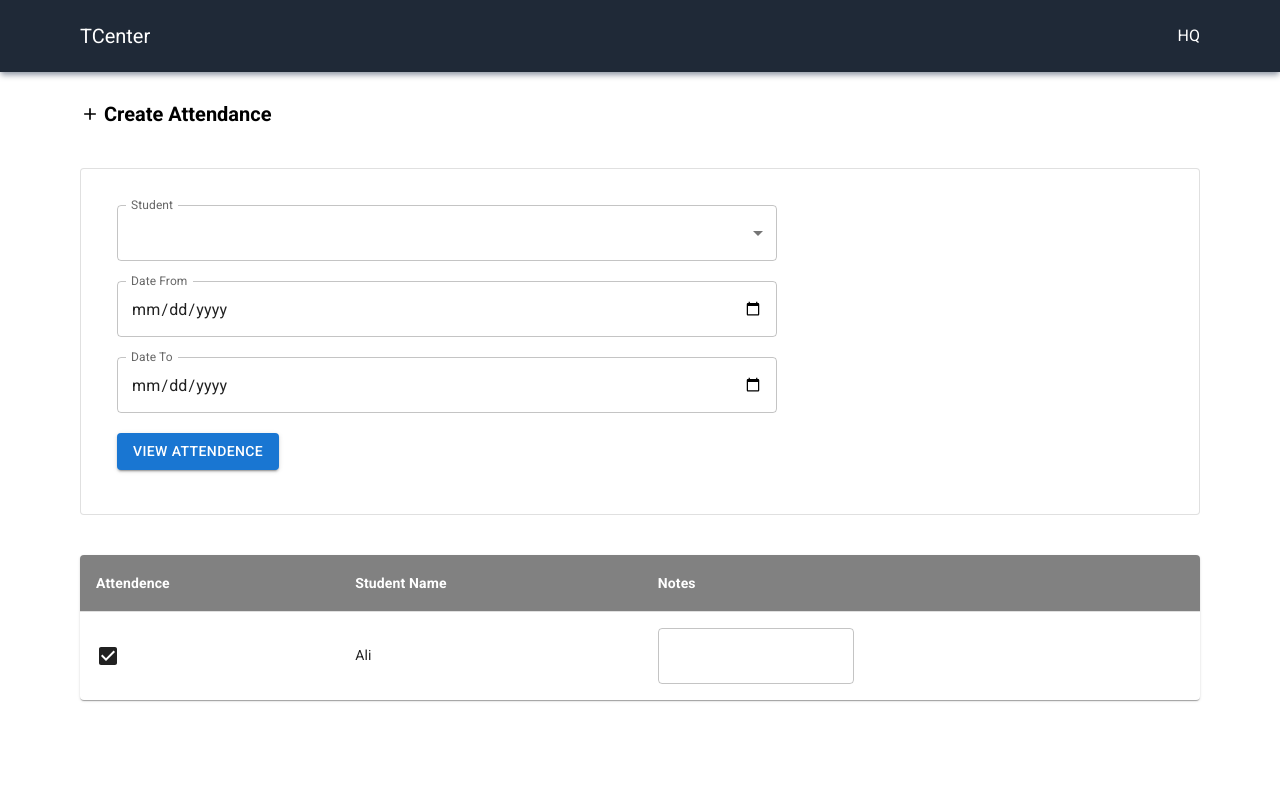
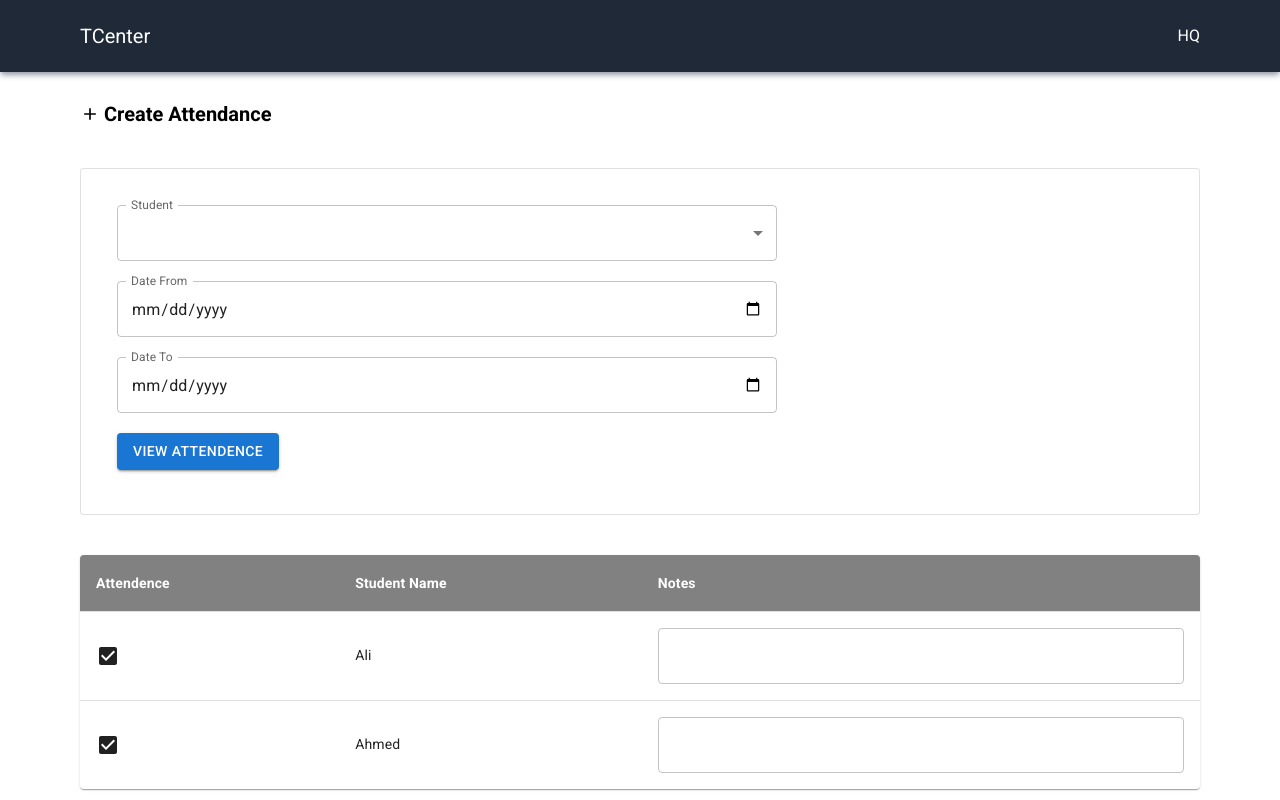
Before and after one commit to shahbazpro2/tuition_management, a React (Create React App) app: page /attendence in a window 1280 px wide. Built offline with nearby package versions, Linux system fonts and the light colour scheme.

Commit message:
Add another row

```diff
--- a/src/components/pages/attendence/AttendenceTable.js
+++ b/src/components/pages/attendence/AttendenceTable.js
@@ -31,6 +31,29 @@ const AttendenceTable = () => {
                                     variant="outlined"
                                     multiline
                                     rows={1}
+                                    fullWidth
+
+                                />
+                            </TableCell>
+
+
+                        </TableRow>
+                        <TableRow
+                            sx={{ '&:last-child td, &:last-child th': { border: 0 } }}
+                        >
+
+                            <TableCell>
+                                <CheckBox />
+                            </TableCell>
+                            <TableCell>
+                                Ahmed
+                            </TableCell>
+                            <TableCell>
+                                <TextField
+                                    variant="outlined"
+                                    multiline
+                                    rows={1}
+                                    fullWidth
 
                                 />
                             </TableCell>
```
